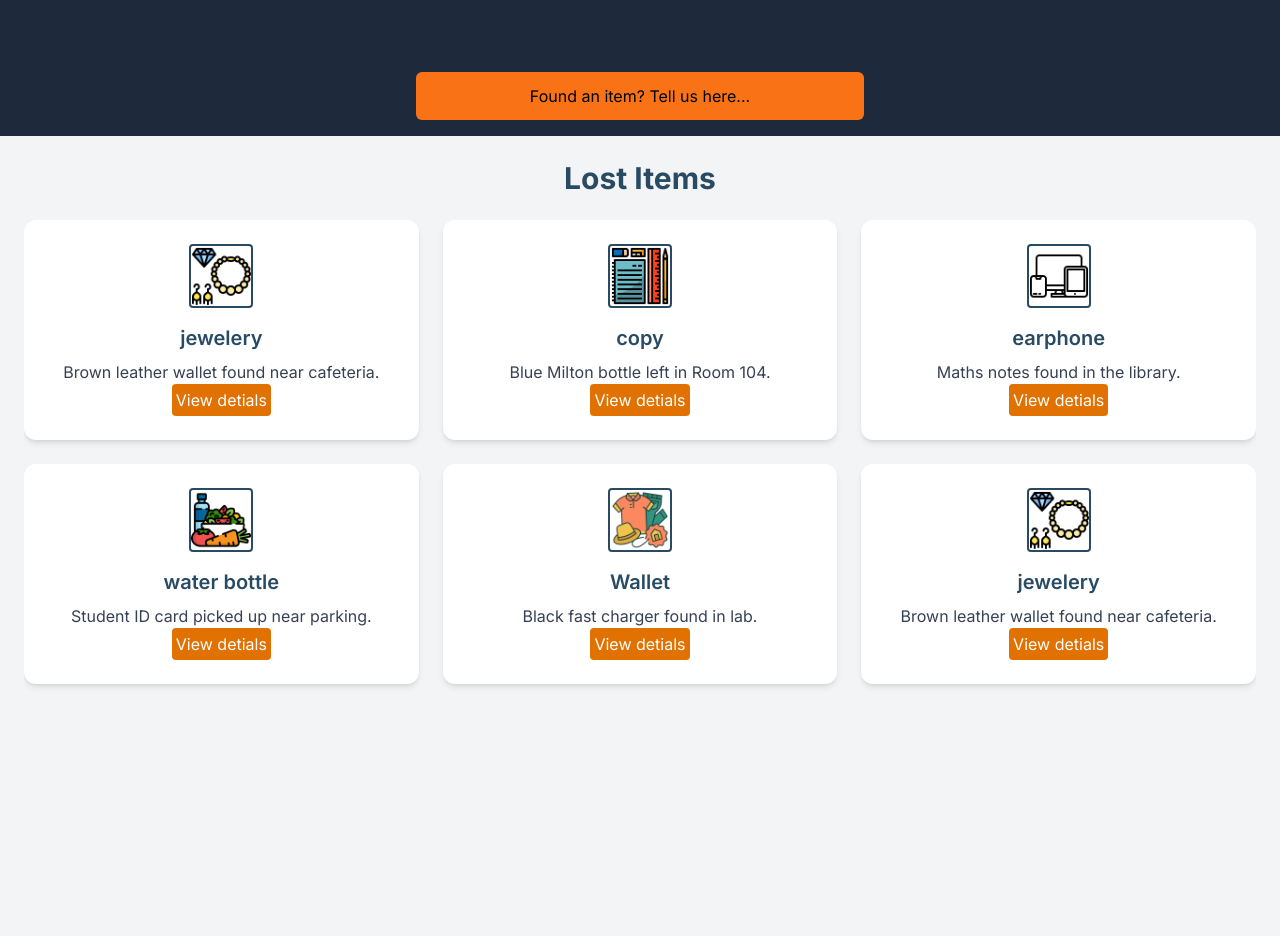
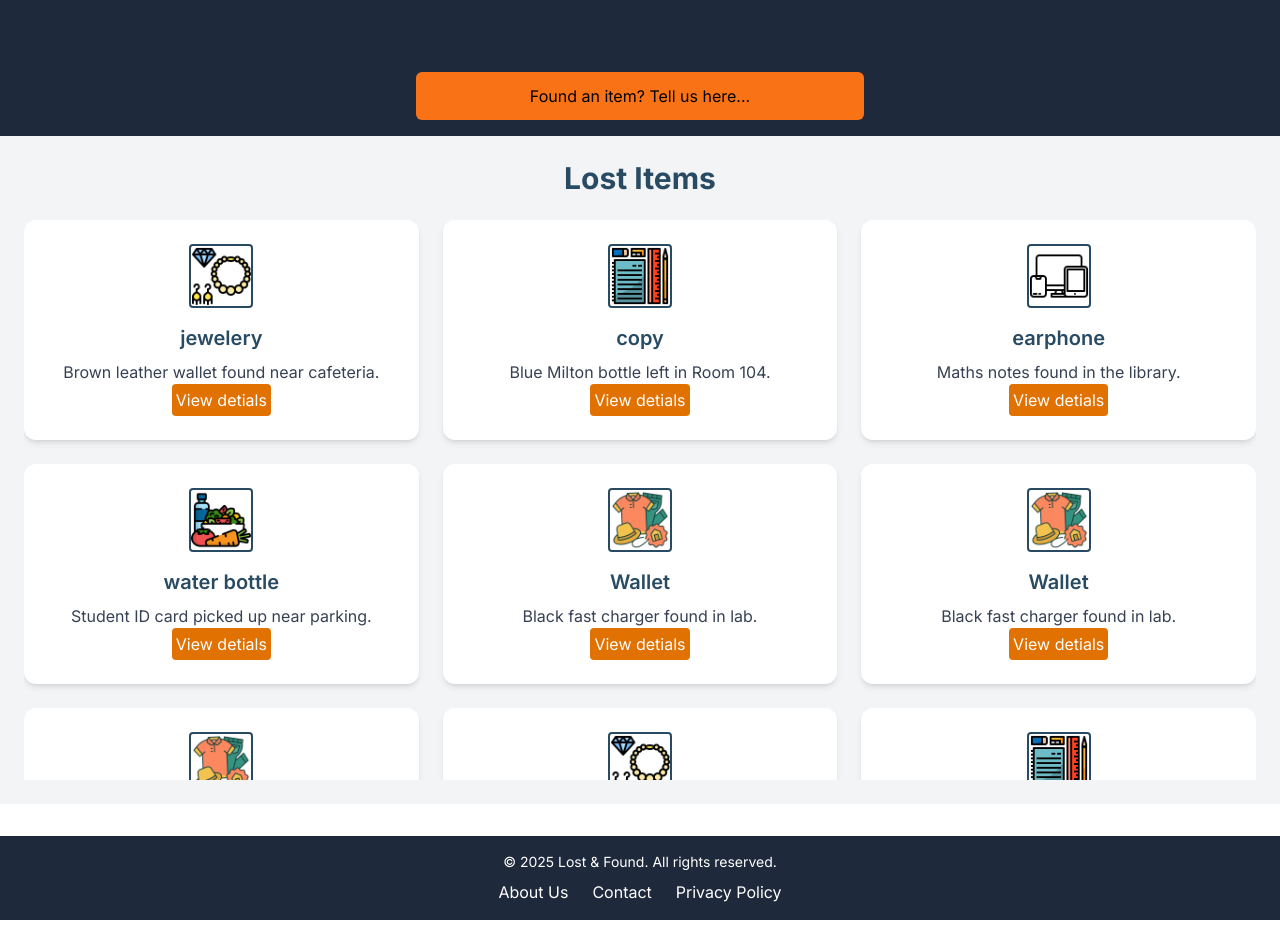
Before and after one commit to Krishna-Mehta-135/lostandfound, a React (Vite) app in the folder client/: page / in a window 1280 px wide. Shown: the part 320-1256 px from the top of the page. Built offline with nearby package versions, Linux system fonts and the light colour scheme.

Commit message:
added footer and improved grid layout placing

```diff
--- a/client/src/App.jsx
+++ b/client/src/App.jsx
@@ -2,17 +2,20 @@ import React from 'react'
 import Navbar from './components/Navbar'
 import Homepage from './pages/Homepage';
 import Gridview from './components/Gridview';
+import Footer from './components/Footer';
+
 
 const App = () => {
   return (
     <>
     <Navbar/>
      <Homepage/>
-     <Gridview/>
-     </>
+      <Gridview/>
+      <Footer></Footer>
 
 
 
+    </>
       );
     };
 
--- /dev/null
+++ b/client/src/components/Footer.jsx
@@ -0,0 +1,18 @@
+import React from 'react';
+
+const Footer = () => {
+  return (
+    <footer className="bg-[#1E293B] text-white py-4 mt-8">
+      <div className="container mx-auto px-4 text-center">
+        <p className="text-sm">© {new Date().getFullYear()} Lost & Found. All rights reserved.</p>
+        <div className="mt-2">
+          <a href="#about" className="mx-3 hover:text-orange-500">About Us</a>
+          <a href="#contact" className="mx-3 hover:text-orange-500">Contact</a>
+          <a href="#privacy" className="mx-3 hover:text-orange-500">Privacy Policy</a>
+        </div>
+      </div>
+    </footer>
+  );
+};
+
+export default Footer;
--- a/client/src/components/gridview.jsx
+++ b/client/src/components/gridview.jsx
@@ -26,6 +26,16 @@ const items = [
     description: 'Black fast charger found in lab.',
     image: 'brand.png',
   },
+
+  {
+    title: 'Wallet',
+    description: 'Black fast charger found in lab.',
+    image: 'brand.png',
+  },{
+    title: 'Wallet',
+    description: 'Black fast charger found in lab.',
+    image: 'brand.png',
+  },
   {
     title: 'jewelery',
     description: 'Brown leather wallet found near cafeteria.',
@@ -36,29 +46,25 @@ const items = [
     description: 'Blue Milton bottle left in Room 104.',
     image: 'stationary.png',
   },
-  {
-    title: 'earphone',
-    description: 'Maths notes found in the library.',
-    image: 'responsive.png',
-  },
-  {
-    title: 'water bottle',
-    description: 'Student ID card picked up near parking.',
-    image: 'diet.png',
-  },
+
   {
     title: 'Wallet',
     description: 'Black fast charger found in lab.',
     image: 'brand.png',
+  },{
+    title: 'Wallet',
+    description: 'Black fast charger found in lab.',
+    image: 'brand.png',
   },
+
 ];
 
 const Gridview = () => {
   return (
-    <div className="p-6 bg-gray-100 min-h-screen">
+    <div className="p-6 bg-gray-100 min-h-[70vh]">
       <h2 className="text-3xl font-bold mb-6 text-center text-[#284B63]">Lost Items</h2>
 
-      <div className="grid grid-cols-1 sm:grid-cols-2 md:grid-cols-3 gap-6 max-h-[60vh]  overflow-y-auto  no-scrollbar ">
+      <div className="grid grid-cols-1 sm:grid-cols-2 md:grid-cols-3 gap-6 max-h-[70vh] overflow-y-auto  no-scrollbar ">
         {items.map((item, index) => (
           <div
             key={index}
```
Also changed, not shown: client/public/loupe.png (deleted).
